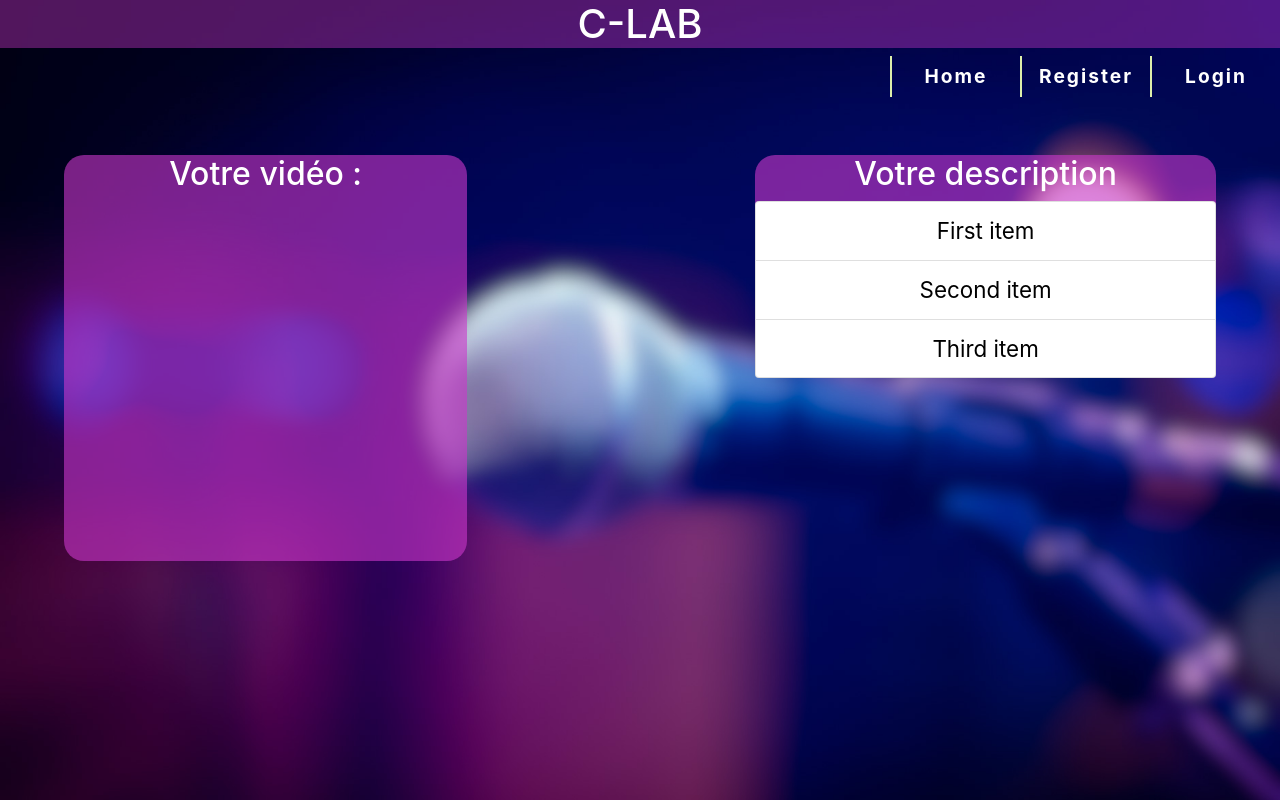
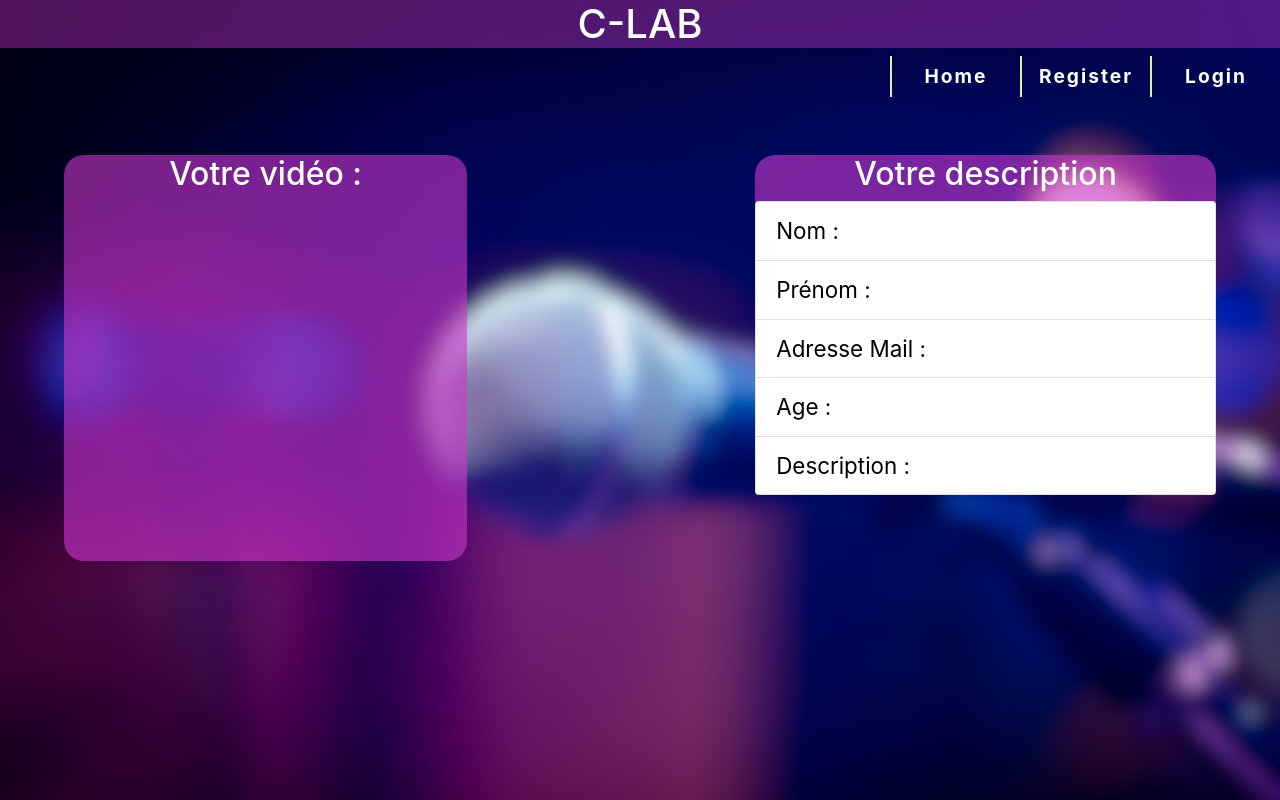
Before and after one commit to darrylbilongo/C-LAB2020, a React (Create React App) app in the folder front-end/: page /profile in a window 1280 px wide. Built offline with nearby package versions, Linux system fonts and the light colour scheme.

Commit message:
Petite réctification sur la description

```diff
--- a/front-end/src/App.css
+++ b/front-end/src/App.css
@@ -190,4 +190,5 @@ ul#menu li a
 .list-group{
   color: black;
   font-size: 1.4em;
+  text-align: left;
 }
--- a/front-end/src/components/Profile.js
+++ b/front-end/src/components/Profile.js
@@ -17,9 +17,11 @@ class Profile extends Component{
                      <div className="details">
                     <h2>Votre description</h2>
                     <ul className="list-group">
-                        <li class="list-group-item">First item</li>
-                        <li class="list-group-item">Second item</li>
-                        <li class="list-group-item">Third item</li>
+                        <li class="list-group-item">Nom :</li>
+                        <li class="list-group-item">Prénom :</li>
+                        <li class="list-group-item">Adresse Mail :</li>
+                        <li class="list-group-item">Age :</li>
+                        <li class="list-group-item">Description :</li>
                     </ul>
                     </div>
                 </div>
```
